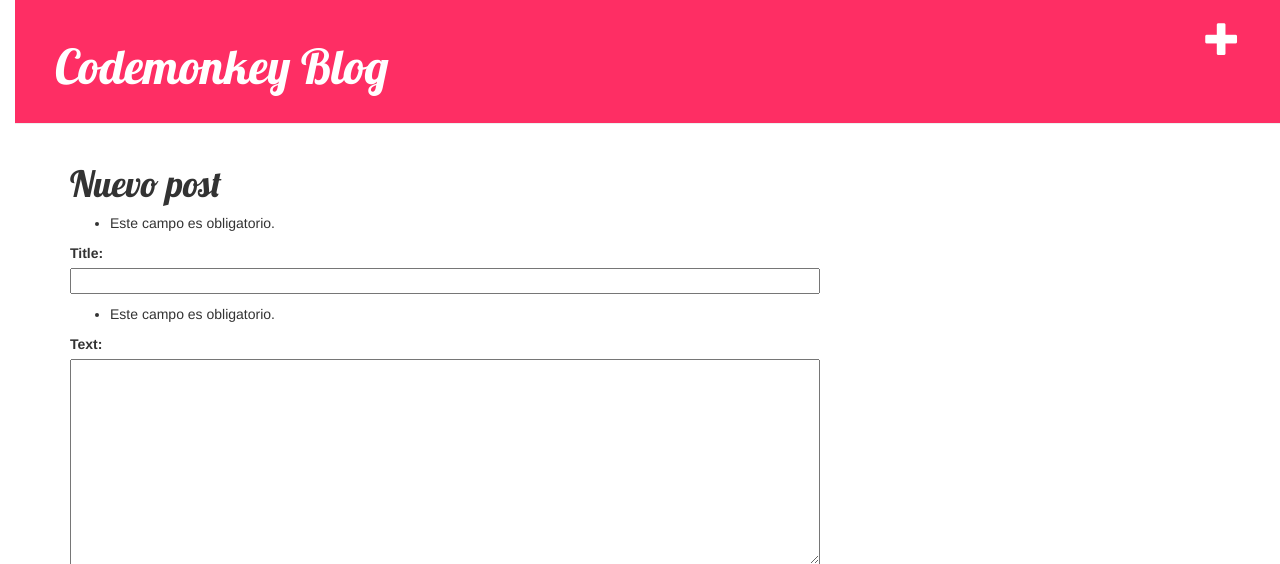
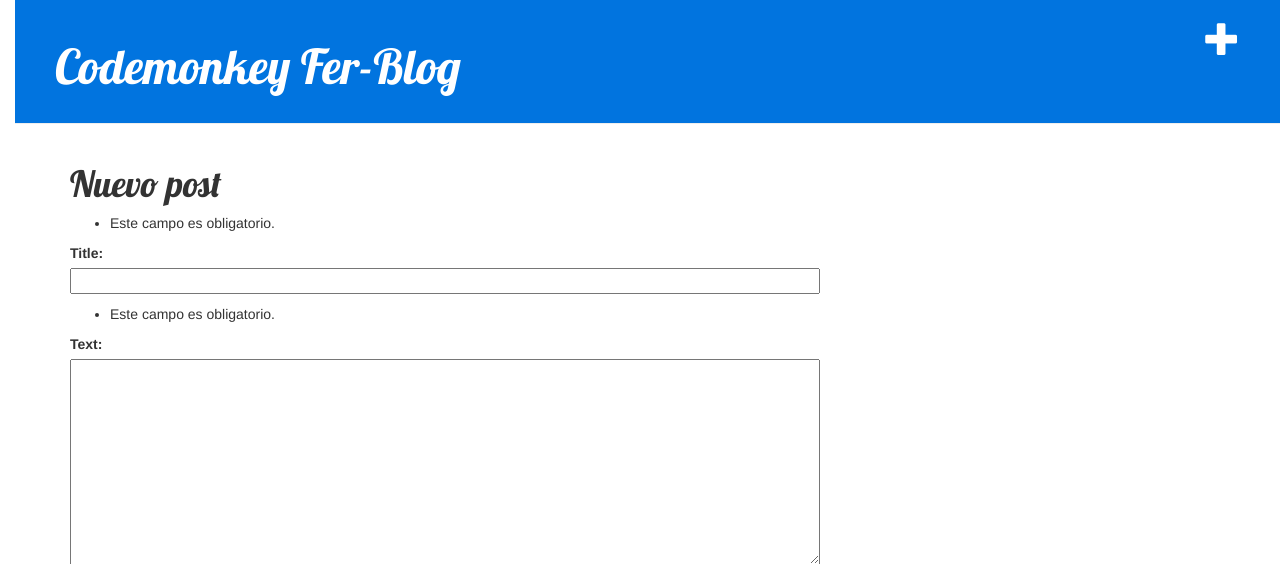
Before and after one commit to HiroNakamura/fer-blog, a Django app: page /post/new/ in a window 1280 px wide. Shown: the top 564 px of the page. Run offline with Django 3.2, Linux system fonts and the light colour scheme; some libraries are stand-ins or nearby versions.

Commit message:
Cambio a base html y css blog

```diff
--- a/blog/static/css/blog.css
+++ b/blog/static/css/blog.css
@@ -3,13 +3,13 @@ body {
 }
 
 h1 a {
-    color:#FF0040;
+    color:#2E9AFE;
     font-family: 'Lobster';
 }
 
 
 .page-header {
-    background-color:#FE2E64;
+    background-color:#0174DF;
     margin-top: 0;
     padding: 20px 20px 20px 40px;
 }
--- a/blog/templates/blog/base.html
+++ b/blog/templates/blog/base.html
@@ -14,7 +14,7 @@
     <a href="{% url 'post_new' %}" class="top-menu">
         <span class="glyphicon glyphicon-plus"></span>
     </a>
-                    <h1><a href="/">Codemonkey Blog</a></h1>
+                    <h1><a href="/">Codemonkey Fer-Blog</a></h1>
                 </div>
                 <div class="content container">
                     <div class="row">
```
